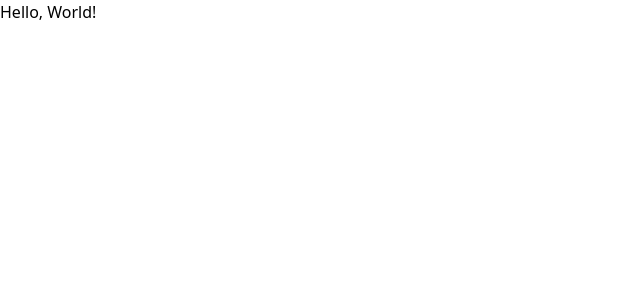
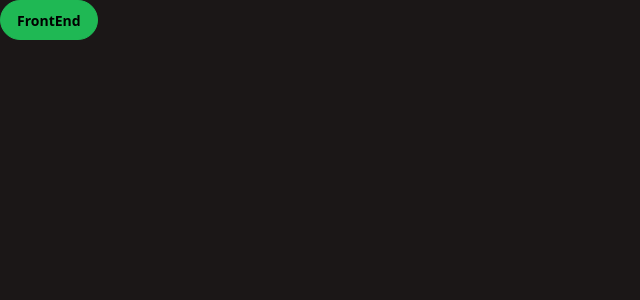
Before and after one commit to 7alexandree7/ProductFy, a React (Vite) app in the folder frontend/: page / in a window 1280 px wide. Shown: the top 300 px of the page, without its empty margins (0-640 px from the left). Built offline with nearby package versions, Linux system fonts and the light colour scheme.

Commit message:
basic config daisyUi

```diff
--- a/frontend/index.html
+++ b/frontend/index.html
@@ -1,5 +1,5 @@
 <!doctype html>
-<html lang="pt-br">
+<html lang="pt-br" data-theme="forest">
   <head>
     <meta charset="UTF-8" />
     <meta name="viewport" content="width=device-width, initial-scale=1.0" />
--- a/frontend/package.json
+++ b/frontend/package.json
@@ -21,6 +21,7 @@
     "@types/react": "^19.2.5",
     "@types/react-dom": "^19.2.3",
     "@vitejs/plugin-react": "^5.1.1",
+    "daisyui": "^5.5.14",
     "eslint": "^9.39.1",
     "eslint-plugin-react-hooks": "^7.0.1",
     "eslint-plugin-react-refresh": "^0.4.24",
--- a/frontend/src/App.tsx
+++ b/frontend/src/App.tsx
@@ -4,7 +4,7 @@ function App() {
 
   return (
     <div>
-      Hello, World!
+      <button className="btn btn-primary">FrontEnd</button>
     </div>
   )
 }
--- a/frontend/src/index.css
+++ b/frontend/src/index.css
@@ -1 +1,2 @@
 @import "tailwindcss";
+@plugin "daisyui" { themes: all};
```
Also changed, not shown: 1 other file (tests, documents, lock files or other folders).
